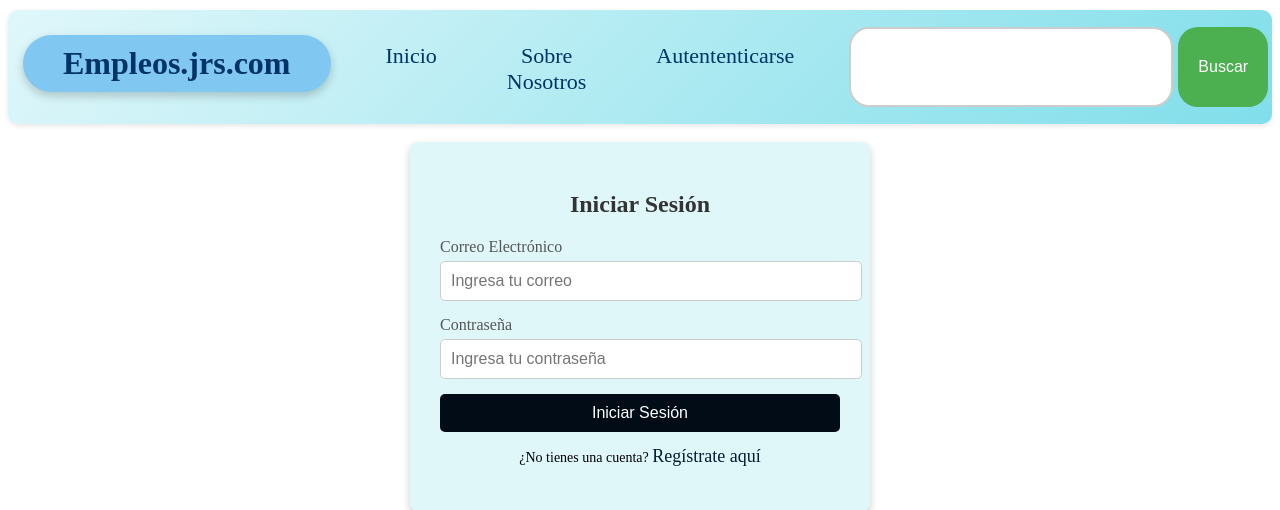
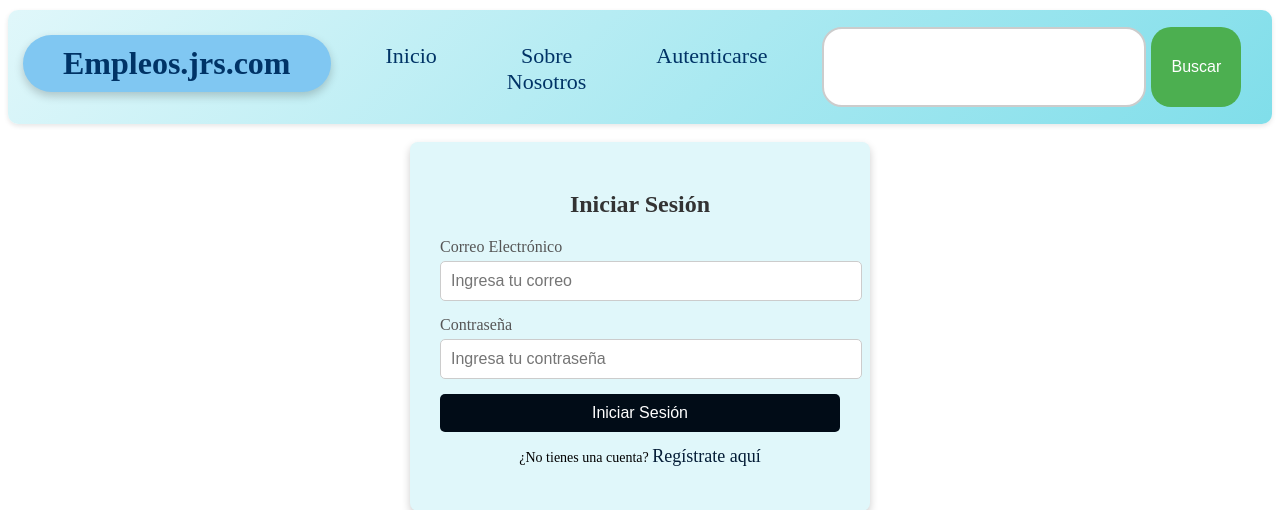
Before and after one commit to GabArroM/Ambiente-Web-C-S-G1-Empleos.jrs.com, a PHP site: page /Autenticarse.php in a window 1280 px wide; the page is wider, and only the part inside the window is pictured. Shown: the top 510 px of that part. Run offline with PHP 8.4, Linux system fonts and the light colour scheme.

Commit message:
correcion

```diff
--- a/navbar.php
+++ b/navbar.php
@@ -22,7 +22,7 @@ if(!empty($_SESSION)){
     $menu = [
         ["label" => "Inicio", "url" => "index.php"],
         ["url" => "sobreNosotros.php", "label" => "Sobre Nosotros"],
-        ["label" => "Autententicarse", "url" => "Autenticarse.php"],
+        ["label" => "Autenticarse", "url" => "Autenticarse.php"],
     ];
 }
 ?>
```
